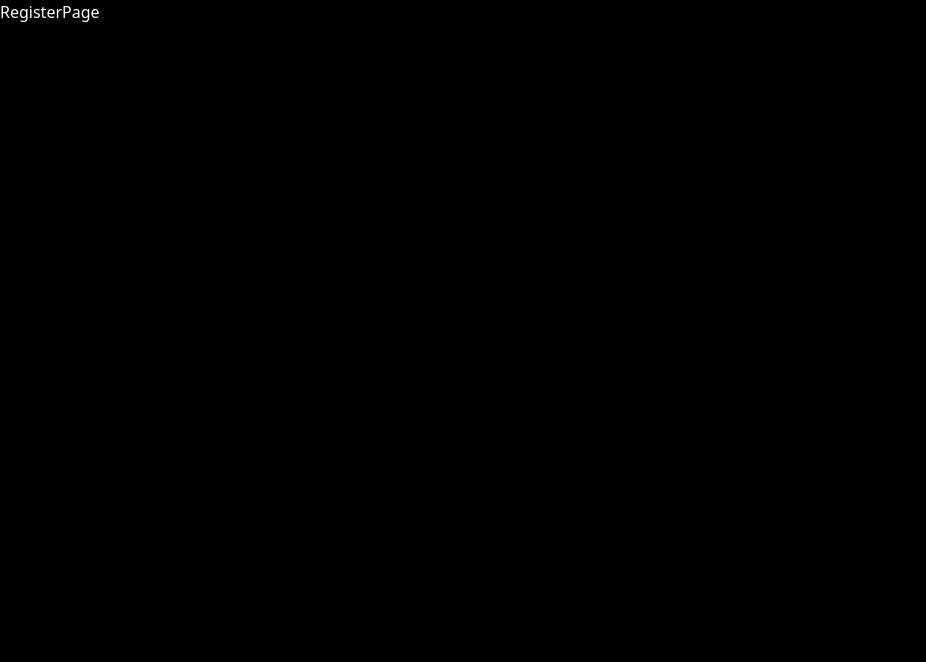
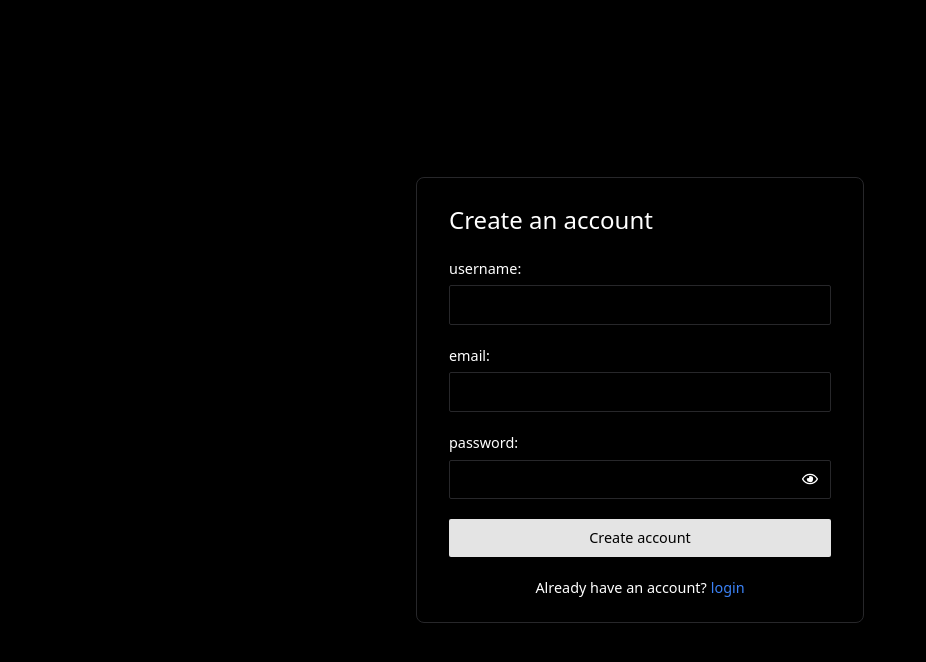
Before and after one commit to pxycknomdictator/social-app, a React (Vite) app in the folder client/: page /register in a window 1280 px wide. Shown: the top 662 px of the page, without its empty margins (0-926 px from the left). Built offline with nearby package versions, Linux system fonts and the light colour scheme.

Commit message:
added register & login forms

```diff
--- a/client/src/components/Sidebar.jsx
+++ b/client/src/components/Sidebar.jsx
@@ -10,7 +10,9 @@ export const Sidebar = () => {
   return (
     <div className="h-full relative">
       <h1 className="pl-3 cursor-pointer">
-        <span className="hidden font-medium md:block">Fake Media</span>
+        <span className="hidden font-medium md:block md:text-2xl">
+          Fake Media
+        </span>
         <span className="md:hidden text-xl sm:text-[1.4rem] font-medium">
           FM
         </span>
--- a/client/src/index.css
+++ b/client/src/index.css
@@ -3,6 +3,10 @@
 @tailwind utilities;
 
 @layer base {
+  * {
+    box-sizing: border-box;
+  }
+
   .bg-links {
     background: hsl(0deg 0% 100% / 14%);
   }
--- a/client/src/pages/LoginPage.jsx
+++ b/client/src/pages/LoginPage.jsx
@@ -1,5 +1,55 @@
 import React from "react";
+import { FaRegEye } from "react-icons/fa";
+import { FaRegEyeSlash } from "react-icons/fa";
+import { Link } from "react-router-dom";
 
 export const LoginPage = () => {
-  return <div>LoginPage</div>;
+  return (
+    <section className="w-screen h-screen grid place-items-center">
+      <form className="w-full sm:w-[60%] lg:w-1/2 xl:w-[35%] space-y-7 sm:space-y-5 rounded-lg  sm:border-[#27272a] sm:border-[1px] py-6 px-8">
+        <h1 className="font-medium text-[1.2rem] md:text-[1.5rem]">
+          Login an account
+        </h1>
+        <div className="grid grid-cols-1 gap-1.5">
+          <label className="text-[.9rem]" htmlFor="email">
+            email:
+          </label>
+          <input
+            className="w-full transition-all bg-transparent outline-none border border-[#27272a] focus:border-blue-500 rounded-sm py-2 pl-3 text-[.8rem] cs:text-[.90rem]"
+            type="email"
+            name="email"
+            id="email"
+          />
+          {false && <span className="text-red-500">email is required</span>}
+        </div>
+        <div className="grid grid-cols-1 gap-1.5">
+          <label className="text-[.9rem]" htmlFor="password">
+            password:
+          </label>
+          <div className="w-full transition-all border border-[#27272a] bg-transparent rounded-sm outline-none flex focus-within:border-blue-500">
+            <input
+              className="py-2 w-full text-[.8rem] cs:text-[.90rem] transition-all pl-3 border-none outline-none bg-transparent"
+              type="password"
+              name="password"
+              id="password"
+            />
+            <span className="flex items-center justify-center px-3">
+              <FaRegEye className="cursor-pointer" />
+            </span>
+          </div>
+
+          {false && <span className="text-red-500">password is required</span>}
+        </div>
+        <button className="w-full hover:bg-white bg-[#ffffffe4] font-medium text-black rounded-sm text-center py-2 text-[.8rem] cs:text-[.90rem]">
+          Login account
+        </button>
+        <span className="block text-center text-[.8rem] cs:text-[.90rem]">
+          Don't have an account?
+          <Link to="/register" className="ml-1 text-blue-500 font-medium">
+            register
+          </Link>
+        </span>
+      </form>
+    </section>
+  );
 };
--- a/client/src/pages/RegisterPage.jsx
+++ b/client/src/pages/RegisterPage.jsx
@@ -1,5 +1,67 @@
 import React from "react";
+import { FaRegEye } from "react-icons/fa";
+import { FaRegEyeSlash } from "react-icons/fa";
+import { Link } from "react-router-dom";
 
 export const RegisterPage = () => {
-  return <div>RegisterPage</div>;
+  return (
+    <section className="w-screen h-screen grid place-items-center">
+      <form className="w-full sm:w-[60%] lg:w-1/2 xl:w-[35%] space-y-7 sm:space-y-5 rounded-lg  sm:border-[#27272a] sm:border-[1px] py-6 px-8">
+        <h1 className="font-medium text-[1.2rem] md:text-[1.5rem]">
+          Create an account
+        </h1>
+        <div className="grid grid-cols-1 gap-1.5">
+          <label className="text-[.9rem]" htmlFor="username">
+            username:
+          </label>
+          <input
+            className="w-full transition-all bg-transparent border-[#27272a] rounded-sm outline-none border focus:border-blue-500 py-2 pl-3 text-[.8rem] cs:text-[.90rem]"
+            type="text"
+            name="username"
+            id="username"
+          />
+          {false && <span className="text-red-500">username is required</span>}
+        </div>
+        <div className="grid grid-cols-1 gap-1.5">
+          <label className="text-[.9rem]" htmlFor="email">
+            email:
+          </label>
+          <input
+            className="w-full transition-all bg-transparent outline-none border border-[#27272a] focus:border-blue-500 rounded-sm py-2 pl-3 text-[.8rem] cs:text-[.90rem]"
+            type="email"
+            name="email"
+            id="email"
+          />
+          {false && <span className="text-red-500">email is required</span>}
+        </div>
+        <div className="grid grid-cols-1 gap-1.5">
+          <label className="text-[.9rem]" htmlFor="password">
+            password:
+          </label>
+          <div className="w-full transition-all border border-[#27272a] bg-transparent rounded-sm outline-none flex focus-within:border-blue-500">
+            <input
+              className="py-2 w-full text-[.8rem] cs:text-[.90rem] transition-all pl-3 border-none outline-none bg-transparent"
+              type="password"
+              name="password"
+              id="password"
+            />
+            <span className="flex items-center justify-center px-3">
+              <FaRegEye className="cursor-pointer" />
+            </span>
+          </div>
+
+          {false && <span className="text-red-500">password is required</span>}
+        </div>
+        <button className="w-full hover:bg-white bg-[#ffffffe4] font-medium text-black rounded-sm text-center py-2 text-[.8rem] cs:text-[.90rem]">
+          Create account
+        </button>
+        <span className="block text-center text-[.8rem] cs:text-[.90rem]">
+          Already have an account?
+          <Link to="/" className="ml-1 text-blue-500 font-medium">
+            login
+          </Link>
+        </span>
+      </form>
+    </section>
+  );
 };
```
